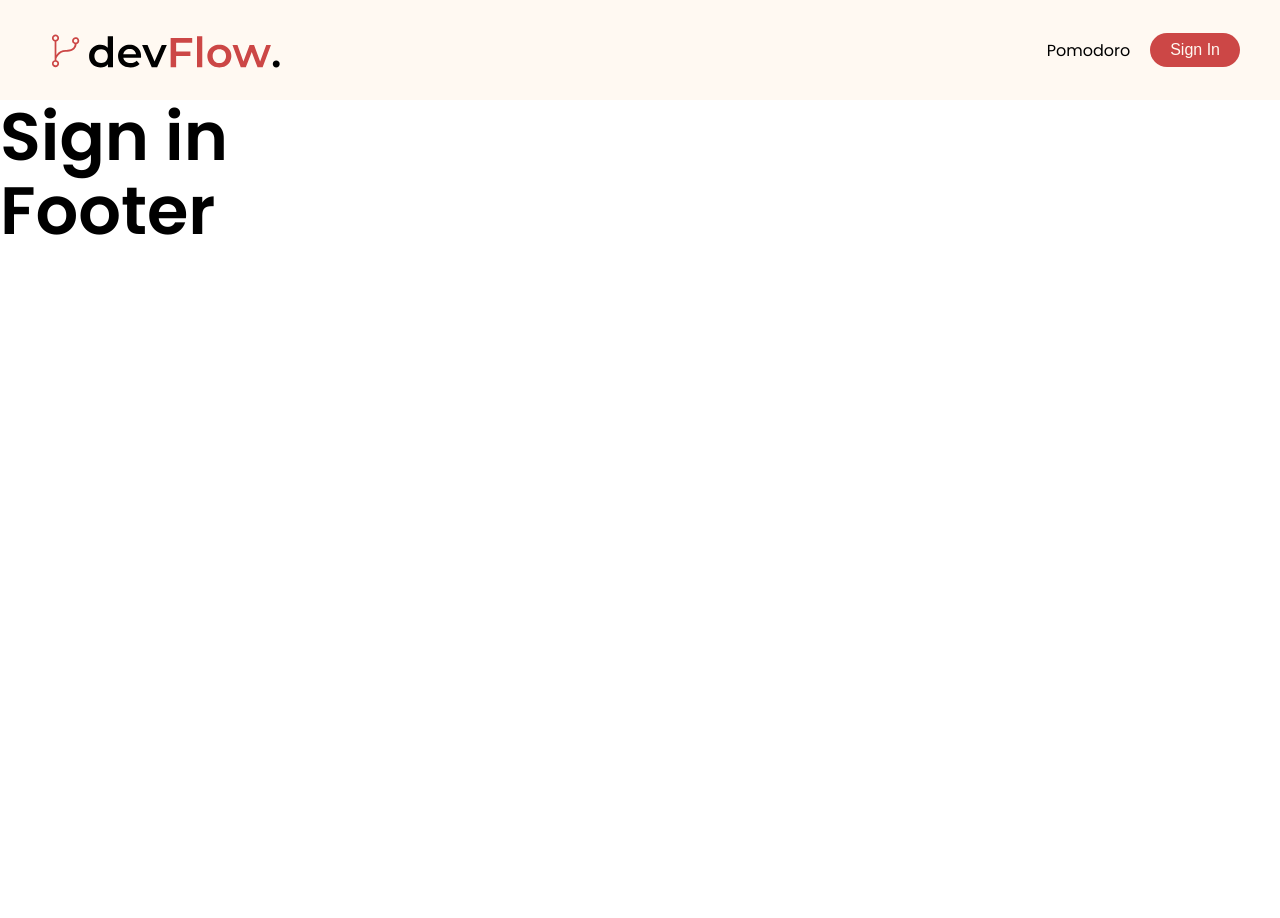
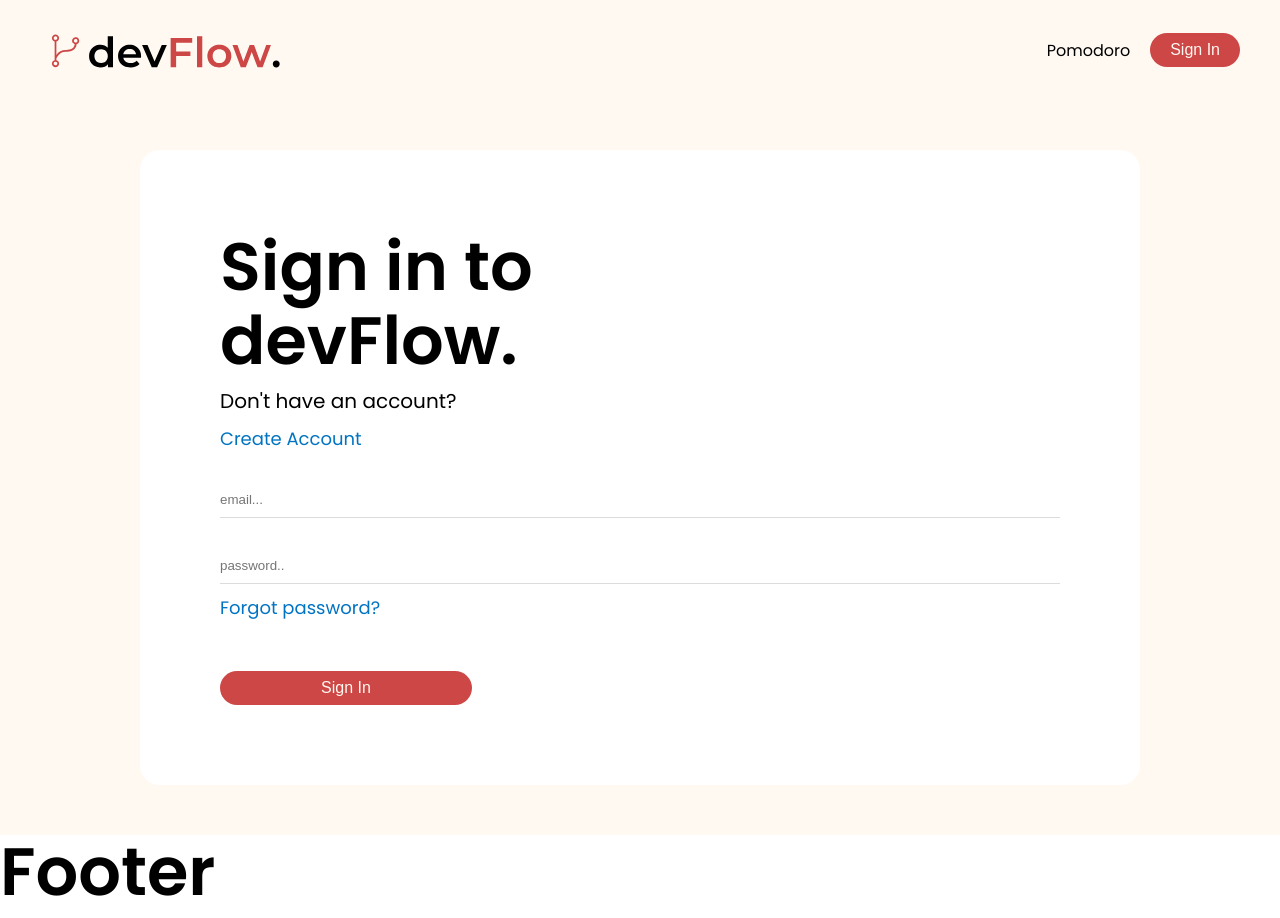
Before and after one commit to kajberg84/devFlow, a React (Create React App) app: page / in a window 1280 px wide. Both pictures are taken after a click on the item "Sign In". Before the commit the page ends 800 px from the top, so only its background shows below. Built offline with nearby package versions, Linux system fonts and the light colour scheme.

Commit message:
Tomas fixade signIn page Klar

```diff
--- a/src/pages/SignInPage/SignInPage.css
+++ b/src/pages/SignInPage/SignInPage.css
@@ -0,0 +1,52 @@
+a {
+    color: #0074C2;
+}
+.content--wrapper {
+
+    margin: 80px;
+}
+
+.signIn--wrapper {
+    width: 100%;
+    height: 100%;
+    background-color: var(--color-off-white);
+    display: flex;
+    justify-content: center;
+    align-items: center;
+
+}
+.signIn--container {
+    border-radius: 20px;
+    background-color: var(--color-white);
+    width: 1000px;
+    margin-top: 5rem;
+    margin-bottom: 5rem;
+}
+.promptText--wrapper {
+    display: flex;
+    justify-content: flex-start;
+    flex-direction: column;
+}
+
+.signIn--inputs {
+    display: flex;
+    flex-direction: column;
+}
+.inputfield {
+    box-sizing: border-box;
+    outline: none;
+    margin-top: 3rem;
+    border: none;
+    border-bottom: 1px solid #DCDCDC ;
+    padding: 1rem 0rem 1rem;
+}
+
+.signIn--button {
+    margin-top: 50px;
+    max-width: 30%;
+}
+.signIn--btn-wrap {
+    display: flex;
+    flex-direction: column;
+    margin-top: 1rem;
+}
--- a/src/pages/SignInPage/SignInPage.jsx
+++ b/src/pages/SignInPage/SignInPage.jsx
@@ -1,10 +1,29 @@
 import React from 'react'
 import './SignInPage.css'
-
-export const SignInPage = () => {
+import { Button } from '../../components/button/Button';
+export const SignInPage = (props) => {
     return (
-        <div>
-            <h1>Sign in</h1>
+        <div className="signIn--wrapper">
+            <div className="signIn--container">
+            <div className="content--wrapper">
+                <div className="promptText--wrapper">
+                    <h1>Sign in to <br /> devFlow.</h1>
+                    <p className="p-large">Don't have an account?</p>
+                    <a href="#">Create Account</a>
+                </div>
+                <div className="signIn--inputs">
+                    <input type="email" className="inputfield" name="email" placeholder="email..." />
+                    <input type="password" className="inputfield" name="password" placeholder="password.." />
+                </div>
+                <div className="signIn--btn-wrap">
+                <a href="#">Forgot password?</a>
+                <Button
+                customCssClass="btn-primary signIn--button"
+                text="Sign In"
+              />
+              </div>
+              </div>
+            </div>
         </div>
     )
 }
```
